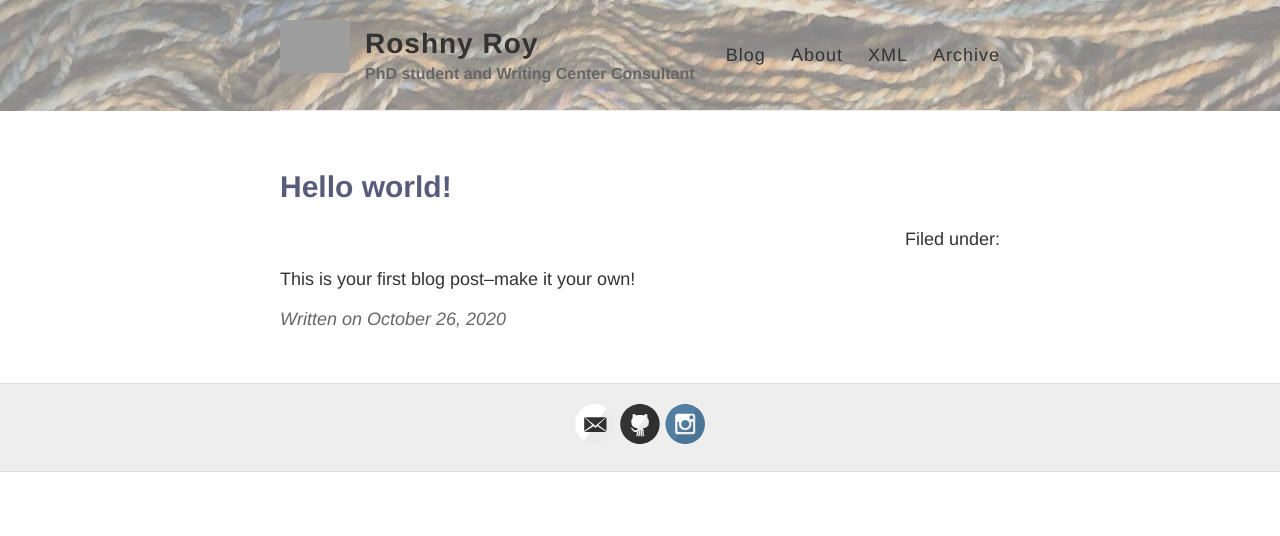
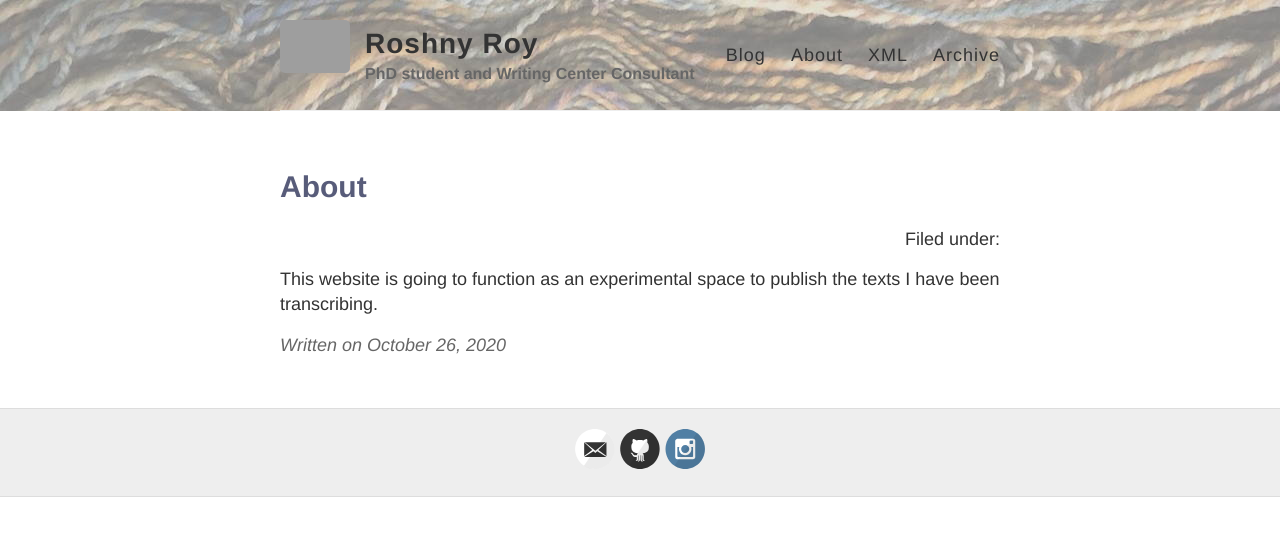
Before and after one commit to roshnyroy/roshnyroy.github.io, a Jekyll site: the page built from _posts/2020-10-26-Hello-World.md, in a window 1280 px wide. Shown: the top 536 px of the page. Built offline with Jekyll 4.4.1, drawn with Linux system fonts in a browser that asks for light colours; grey boxes are pictures that could not be loaded.

Commit message:
first blog post - about

```diff
--- a/_posts/2020-10-26-Hello-World.md
+++ b/_posts/2020-10-26-Hello-World.md
@@ -1,6 +1,6 @@
 ---
 layout: post
-title: Hello world!
+title: About
 ---
 
-This is your first blog post--make it your own!
+This website is going to function as an experimental space to publish the texts I have been transcribing.
```
Also changed, not shown: 1 other file.
